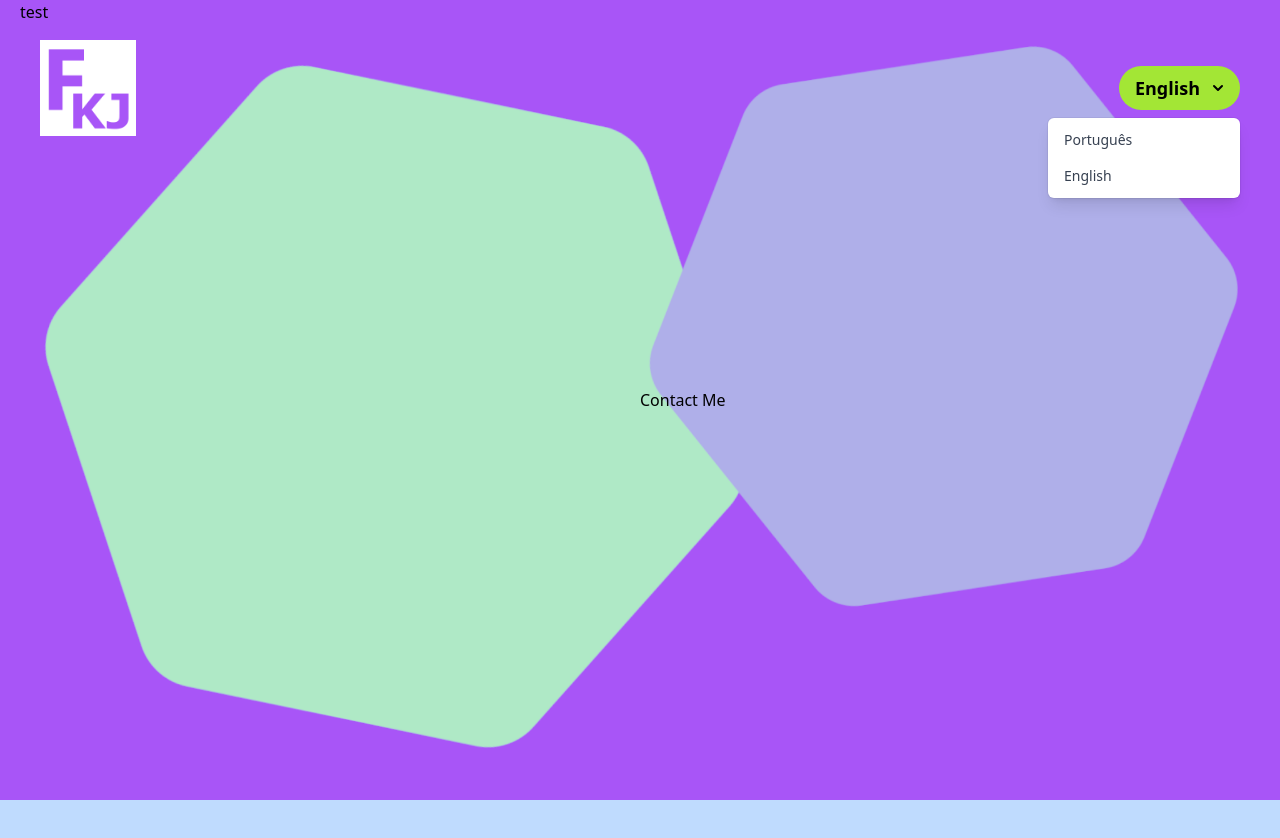
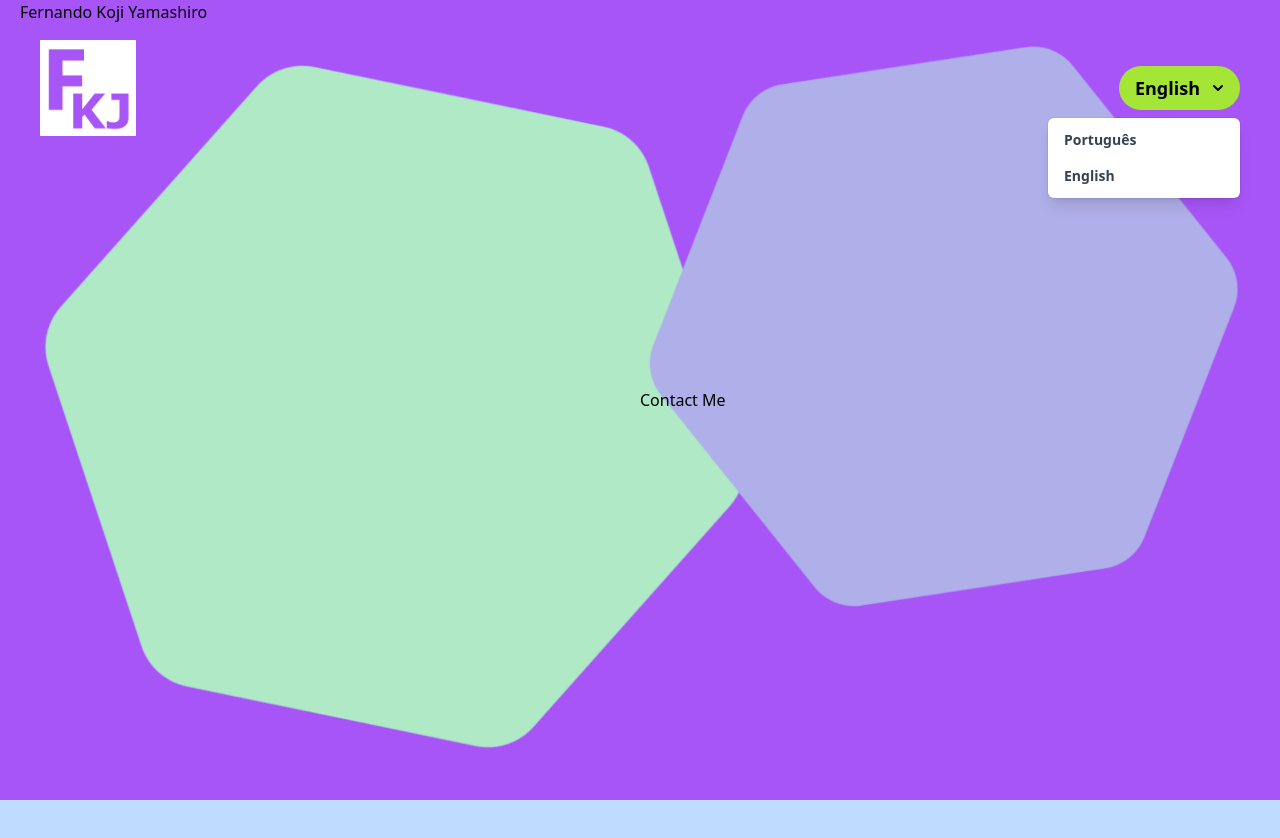
Before and after one commit to Kojji/portfolio-two, a Vue app: page /education in a window 1280 px wide. Both pictures are taken after a click on the button "English". Shown: the top 838 px of the page. Built offline with nearby package versions, Linux system fonts and the light colour scheme.

Commit message:
add: window width vuex variable

```diff
--- a/src/App.vue
+++ b/src/App.vue
@@ -1,5 +1,11 @@
 <script setup>
-  import FullScreenBanner from '/src/components/FullScreenBanner.vue'
+import FullScreenBanner from '/src/components/FullScreenBanner.vue'
+import { inject, onMounted, onUnmounted } from 'vue'
+
+const $store = inject('$store');
+const onWidthChange = () => { $store.commit('setWindowWidth', window.innerWidth) }
+onMounted(() => { onWidthChange(); window.addEventListener('resize', onWidthChange) })
+onUnmounted(() => window.removeEventListener('resize', onWidthChange))
 </script>
 
 <template>
--- a/src/components/FullScreenBanner.vue
+++ b/src/components/FullScreenBanner.vue
@@ -1,18 +1,36 @@
 <script setup>
+import { ref, inject, computed } from 'vue'
 import TopNav from './TopNav.vue';
 // import holeBack from '/src/assets/images/background-hole.png'
 import hexagon from '/src/assets/images/hexagon.png'
+const $store = inject('$store');
+
+let windowWidth = computed(() => $store.getters.getWindowWidth)
 </script>
 
 <template>
   <TopNav />
-  <section id="hexagon-background" class="bg-contain bg-center w-full" style="overflow:hidden; z-index:2;">
+  <section id="hexagon-background" class="md:bg-contain bg-cover bg-center w-full" style="overflow:hidden; z-index:2;">
     <!-- <div class="max-w-7xl mx-auto px-3"> -->
     <div class="mx-auto px-5">
       <div class="flex">
         <!-- <div class="bg-gray-600 h-screen"> -->
-        <div class="flex-1 h-screen">
-          test
+        <div v-if="windowWidth > 991.98" class="flex-1 h-screen">
+          <!-- <div class="info-grid">
+            <div class="background-image"><img alt="text-background" class="text-background" src="https://drive.google.com/uc?export=view&id=1OPsCZK9Zpbkfc3U0KY8Fzx0HyhH2jbrS" /></div>
+            <div class="text-content row">
+              <div class="col-9 offset-2">
+                <div class="main-text-slot"> -->
+                  <p>Fernando Koji Yamashiro</p>
+                  <!-- <p class="role-text text-size-2">{{$t('HomeBanner.Profession')}}</p>
+                </div>
+                <p class="py-3" style="font-weight: bold;">{{$t('HomeBanner.Text')}}</p>
+                <a href="mailto:fernandokojiyama@gmail.com" target="_blank">
+                  <button type="button" class="btn color-button">{{$t('HomeBanner.CallToAction')}}</button>
+                </a>
+              </div>
+            </div>
+          </div> -->
         </div>
         <div class="flex-1 h-screen">
           <div class="info-grid">
--- a/src/components/TopNav.vue
+++ b/src/components/TopNav.vue
@@ -31,10 +31,10 @@ const language = detectLanguage() == 'pt' ? ref('Português') : ref('English');
               <MenuItems class="origin-top-right absolute right-0 mt-2 w-48 rounded-md shadow-lg bg-white ring-1 ring-black ring-opacity-5 focus:outline-none">
                 <div class="py-1">
                   <MenuItem v-slot="{ active }" @click="changeLocale('pt'), language = 'Português'">
-                    <a href="#" :class="[active ? 'bg-gray-100 text-gray-900' : 'text-gray-700', 'block px-4 py-2 text-sm']">Português</a>
+                    <a href="#" :class="[active ? 'bg-gray-100 text-gray-900' : 'text-gray-700', 'font-bold block px-4 py-2 text-sm']">Português</a>
                   </MenuItem>
                   <MenuItem v-slot="{ active }" @click="changeLocale('en'), language = 'English'">
-                    <a href="#" :class="[active ? 'bg-gray-100 text-gray-900' : 'text-gray-700', 'block px-4 py-2 text-sm']">English</a>
+                    <a href="#" :class="[active ? 'bg-gray-100 text-gray-900' : 'text-gray-700', 'font-bold block px-4 py-2 text-sm']">English</a>
                   </MenuItem>
                 </div>
               </MenuItems>
--- a/src/main.js
+++ b/src/main.js
@@ -18,4 +18,5 @@ const i18n = createI18n({
 
 const app = createApp(App).use(i18n).use(store).use(router)
 app.provide('$i18n', app.config.globalProperties.$i18n)
+app.provide('$store', app.config.globalProperties.$store)
 app.mount('#app')
--- a/src/store/index.js
+++ b/src/store/index.js
@@ -3,10 +3,19 @@ import login from './modules/login'
 
 export default createStore({
   state: {
+    windowWidth: 0
   },
   mutations: {
+    setWindowWidth(state, value) {
+      state.windowWidth = value
+    }
   },
   actions: {
+  },
+  getters: {
+    getWindowWidth(state) {
+      return state.windowWidth
+    }
   },
   modules: {
     login
```
